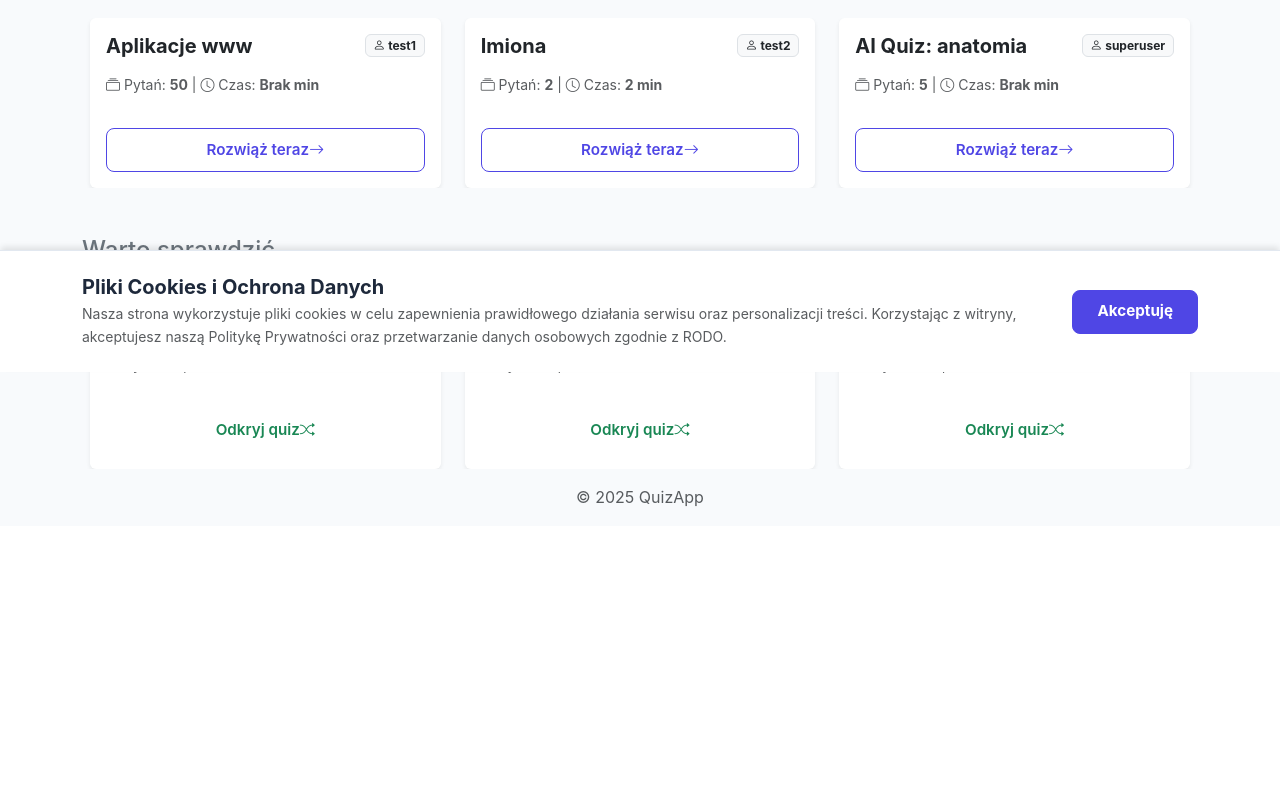
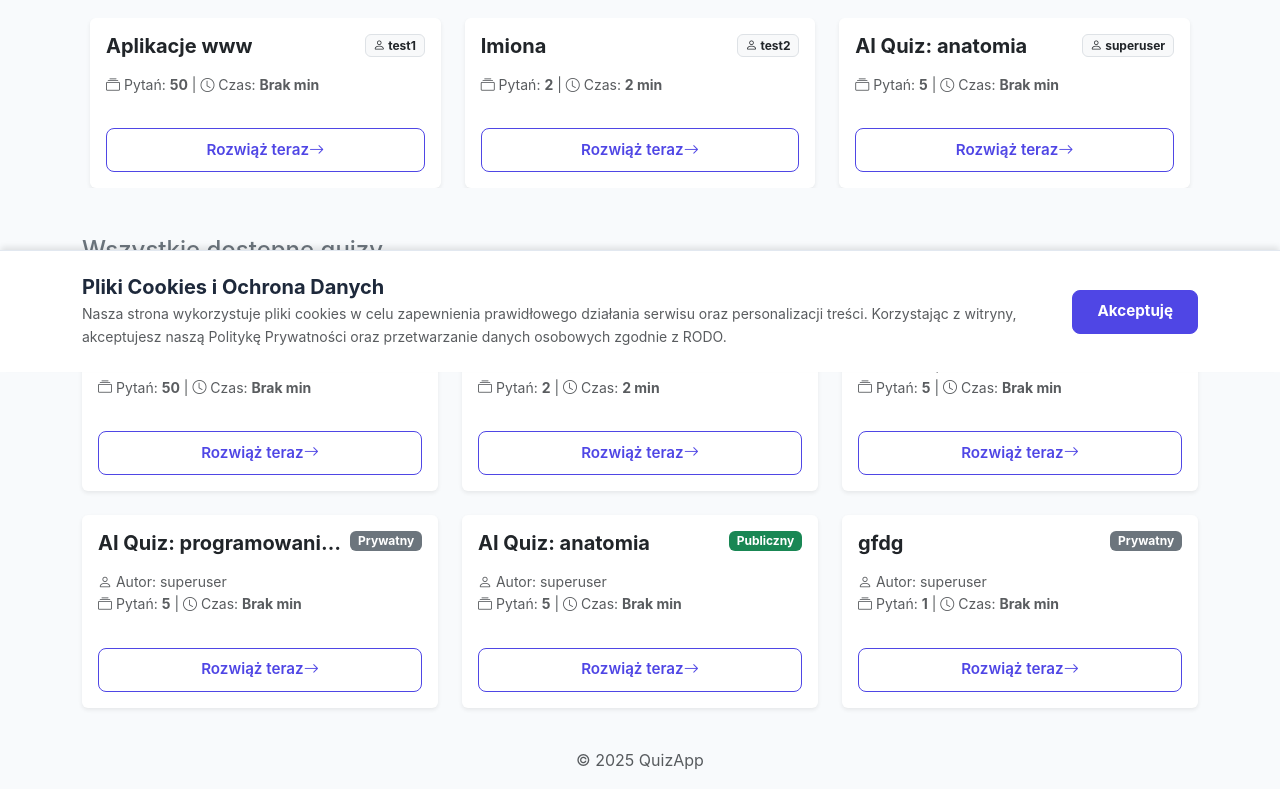
Before and after one commit to Menz1312/projektgrupowy, a Django app: page / in a window 1280 px wide. Shown: the part 428-1217 px from the top of the page. Before the commit the page ends 935 px from the top, so only its background shows below. Run offline with Django 5.2, Linux system fonts and the light colour scheme; a user stored in the database is signed in; data comes from the database, SQL or seed files in the repository.

Commit message:
dodanie listy quizow

```diff
--- a/quizzes/views.py
+++ b/quizzes/views.py
@@ -15,6 +15,7 @@ from django.core.exceptions import ValidationError, PermissionDenied
 from django.views.decorators.http import require_POST
 from django.contrib.auth import get_user_model
 from django.db.models import Q
+from django.core.paginator import Paginator  # <--- Dodany import
 
 from .models import Quiz, Question, Answer, QuizAttempt, QuizGroup, QuizUserPermission, QuizGroupPermission
 from .forms import (
@@ -28,22 +29,55 @@ load_dotenv()
 HF_TOKEN = os.getenv("HF_TOKEN")
 HF_API_URL = "https://router.huggingface.co/v1/chat/completions"
 
-def home_view(request):
+def home_view(request: HttpRequest) -> HttpResponse:
+    """
+    Wyświetla stronę główną z listą quizów dostępnych dla użytkownika.
+
+    Funkcja pobiera wszystkie quizy publiczne oraz, w przypadku zalogowanych
+    użytkowników, quizy prywatne udostępnione im do rozwiązania (bezpośrednio
+    lub poprzez grupy). Lista jest filtrowana na podstawie zapytania
+    wyszukiwania, sortowana od najnowszych i stronicowana (9 elementów na stronę).
+
+    Args:
+        request (HttpRequest): Obiekt żądania HTTP zawierający parametry GET
+            (zapytanie 'q' oraz numer strony 'page').
+
+    Returns:
+        HttpResponse: Wyrenderowany szablon 'home.html' zawierający obiekt
+            strony z quizami ('page_obj') oraz listę najnowszych quizów ('latest_quizzes').
+    """
     query = request.GET.get('q', '')
 
-    # Baza zapytań (tylko publiczne + wyszukiwanie)
-    base_qs = Quiz.objects.filter(visibility='PUBLIC', title__icontains=query)
+    # 1. Budowanie filtru dostępności
+    # Domyślnie każdy widzi quizy publiczne
+    permission_filter = Q(visibility='PUBLIC')
 
-    # 1. GÓRNY PANEL: Najnowsze (ostatnie 24 sztuki)
-    latest_quizzes = base_qs.order_by('-id')[:3]
+    if request.user.is_authenticated:
+        # Dla zalogowanych dodajemy:
+        # - quizy, których są autorami
+        # - quizy udostępnione im bezpośrednio (w tabeli QuizUserPermission)
+        # - quizy udostępnione grupom, do których należą
+        user_groups = request.user.group_memberships.all()
 
-    # 2. DOLNY PANEL: Losowe / Proponowane (24 sztuki)
-    # Używamy order_by('?') do losowania.
-    random_quizzes = base_qs.order_by('?')[:24]
+        permission_filter |= Q(author=request.user)
+        permission_filter |= Q(quizuserpermission__user=request.user)
+        permission_filter |= Q(quizgrouppermission__group__in=user_groups)
+
+    # 2. Pobranie i filtrowanie quizów
+    # distinct() jest konieczne, ponieważ łączenia (join) przez uprawnienia mogą generować duplikaty
+    quizzes = Quiz.objects.filter(permission_filter).filter(title__icontains=query).distinct().order_by('-id')
+
+    # 3. GÓRNY PANEL: Najnowsze PUBLICZNE (pozostawiamy jako wyróżnione/dekorację)
+    latest_quizzes = Quiz.objects.filter(visibility='PUBLIC', title__icontains=query).order_by('-id')[:3]
+
+    # 4. DOLNY PANEL: Paginacja głównej listy (zamiast losowych)
+    paginator = Paginator(quizzes, 9) # 9 quizów na stronę
+    page_number = request.GET.get('page')
+    page_obj = paginator.get_page(page_number)
 
     return render(request, 'home.html', {
         'latest_quizzes': latest_quizzes,
-        'random_quizzes': random_quizzes,
+        'page_obj': page_obj,  # Przekazujemy obiekt strony zamiast random_quizzes
         'query': query
     })
 
--- a/templates/home.html
+++ b/templates/home.html
@@ -114,67 +114,89 @@
         </button>
     {% endif %}
 </div>
-{% else %}
+{% endif %}
+
+{% if page_obj %}
+    <div class="d-flex justify-content-between align-items-center mb-4 border-bottom pb-2 mt-5">
+        <h2 class="h4 mb-0 text-secondary">
+            {% if query %}Wszystkie wyniki{% else %}Wszystkie dostępne quizy{% endif %}
+        </h2>
+    </div>
+
+    <div class="row row-cols-1 row-cols-md-2 row-cols-lg-3 g-4 mb-4">
+        {% for quiz in page_obj %}
+            <div class="col">
+                <div class="card h-100 shadow-sm border-0 hover-lift transition-all">
+                    <div class="card-body d-flex flex-column">
+                        <div class="d-flex justify-content-between align-items-start mb-2">
+                            <h5 class="card-title text-truncate fw-bold" title="{{ quiz.title }}">{{ quiz.title }}</h5>
+                            {% if quiz.visibility == 'PUBLIC' %}
+                                <span class="badge bg-success text-white">Publiczny</span>
+                            {% else %}
+                                <span class="badge bg-secondary text-white">Prywatny</span>
+                            {% endif %}
+                        </div>
+                        <p class="card-text text-muted small mt-auto">
+                            <i class="bi bi-person"></i> Autor: {{ quiz.author.username }}<br>
+                            <i class="bi bi-collection"></i> Pytań: <strong>{{ quiz.questions.count }}</strong> |
+                            <i class="bi bi-clock"></i> Czas: <strong>{{ quiz.time_limit|default:"Brak" }} min</strong>
+                        </p>
+                        <div class="mt-3">
+                            <a href="{% url 'quiz-detail' quiz.pk %}" class="btn btn-outline-primary w-100">
+                                Rozwiąż teraz <i class="bi bi-arrow-right"></i>
+                            </a>
+                        </div>
+                    </div>
+                </div>
+            </div>
+        {% endfor %}
+    </div>
+
+    {% if page_obj.has_other_pages %}
+        <nav aria-label="Nawigacja stronami">
+            <ul class="pagination justify-content-center">
+                {% if page_obj.has_previous %}
+                    <li class="page-item">
+                        <a class="page-link" href="?page={{ page_obj.previous_page_number }}{% if query %}&q={{ query }}{% endif %}" aria-label="Poprzednia">
+                            <span aria-hidden="true">&laquo;</span>
+                        </a>
+                    </li>
+                {% else %}
+                    <li class="page-item disabled">
+                        <span class="page-link">&laquo;</span>
+                    </li>
+                {% endif %}
+
+                {% for num in page_obj.paginator.page_range %}
+                    {% if page_obj.number == num %}
+                        <li class="page-item active"><span class="page-link">{{ num }}</span></li>
+                    {% elif num > page_obj.number|add:'-3' and num < page_obj.number|add:'3' %}
+                        <li class="page-item">
+                            <a class="page-link" href="?page={{ num }}{% if query %}&q={{ query }}{% endif %}">{{ num }}</a>
+                        </li>
+                    {% endif %}
+                {% endfor %}
+
+                {% if page_obj.has_next %}
+                    <li class="page-item">
+                        <a class="page-link" href="?page={{ page_obj.next_page_number }}{% if query %}&q={{ query }}{% endif %}" aria-label="Następna">
+                            <span aria-hidden="true">&raquo;</span>
+                        </a>
+                    </li>
+                {% else %}
+                    <li class="page-item disabled">
+                        <span class="page-link">&raquo;</span>
+                    </li>
+                {% endif %}
+            </ul>
+        </nav>
+    {% endif %}
+
+{% elif not latest_quizzes %}
     <div class="alert alert-light text-center py-5 border-dashed">
         <h4>Nic nie znaleziono</h4>
         <p class="text-muted">Brak quizów do wyświetlenia.</p>
     </div>
 {% endif %}
 
-
-{% if random_quizzes and not query %}
-    <div class="d-flex justify-content-between align-items-center mb-4 border-bottom pb-2 mt-5">
-        <h2 class="h4 mb-0 text-secondary">Warto sprawdzić</h2>
-    </div>
-
-    <div id="carouselRandom" class="carousel carousel-dark slide" data-bs-interval="false">
-        <div class="carousel-inner px-2">
-            {% for quiz in random_quizzes %}
-                {% if forloop.counter0|divisibleby:6 %}
-                    <div class="carousel-item {% if forloop.first %}active{% endif %}">
-                        <div class="row row-cols-1 row-cols-md-2 row-cols-lg-3 g-4">
-                {% endif %}
-
-                <div class="col">
-                    <div class="card h-100 shadow-sm border-0 hover-lift transition-all">
-                        <div class="card-body d-flex flex-column">
-                            <div class="d-flex justify-content-between align-items-start mb-2">
-                                <h5 class="card-title text-truncate fw-bold" title="{{ quiz.title }}">{{ quiz.title }}</h5>
-                                <span class="badge bg-secondary text-white">
-                                    <i class="bi bi-star"></i> Polecany
-                                </span>
-                            </div>
-                            <p class="card-text text-muted small mt-auto">
-                                <i class="bi bi-collection"></i> Pytań: <strong>{{ quiz.questions.count }}</strong> |
-                                <i class="bi bi-clock"></i> Czas: <strong>{{ quiz.time_limit|default:"Brak" }} min</strong>
-                            </p>
-                            <div class="mt-3">
-                                <a href="{% url 'quiz-detail' quiz.pk %}" class="btn btn-outline-success w-100">
-                                    Odkryj quiz <i class="bi bi-shuffle"></i>
-                                </a>
-                            </div>
-                        </div>
-                    </div>
-                </div>
-
-                {% if forloop.counter|divisibleby:6 or forloop.last %}
-                        </div>
-                    </div>
-                {% endif %}
-            {% endfor %}
-        </div>
-
-        {% if random_quizzes|length > 6 %}
-            <button class="carousel-control-prev" type="button" data-bs-target="#carouselRandom" data-bs-slide="prev">
-                <span class="carousel-control-prev-icon" aria-hidden="true"></span>
-                <span class="visually-hidden">Poprzedni</span>
-            </button>
-            <button class="carousel-control-next" type="button" data-bs-target="#carouselRandom" data-bs-slide="next">
-                <span class="carousel-control-next-icon" aria-hidden="true"></span>
-                <span class="visually-hidden">Następny</span>
-            </button>
-        {% endif %}
-    </div>
-{% endif %}
-
 {% endblock %}
```
